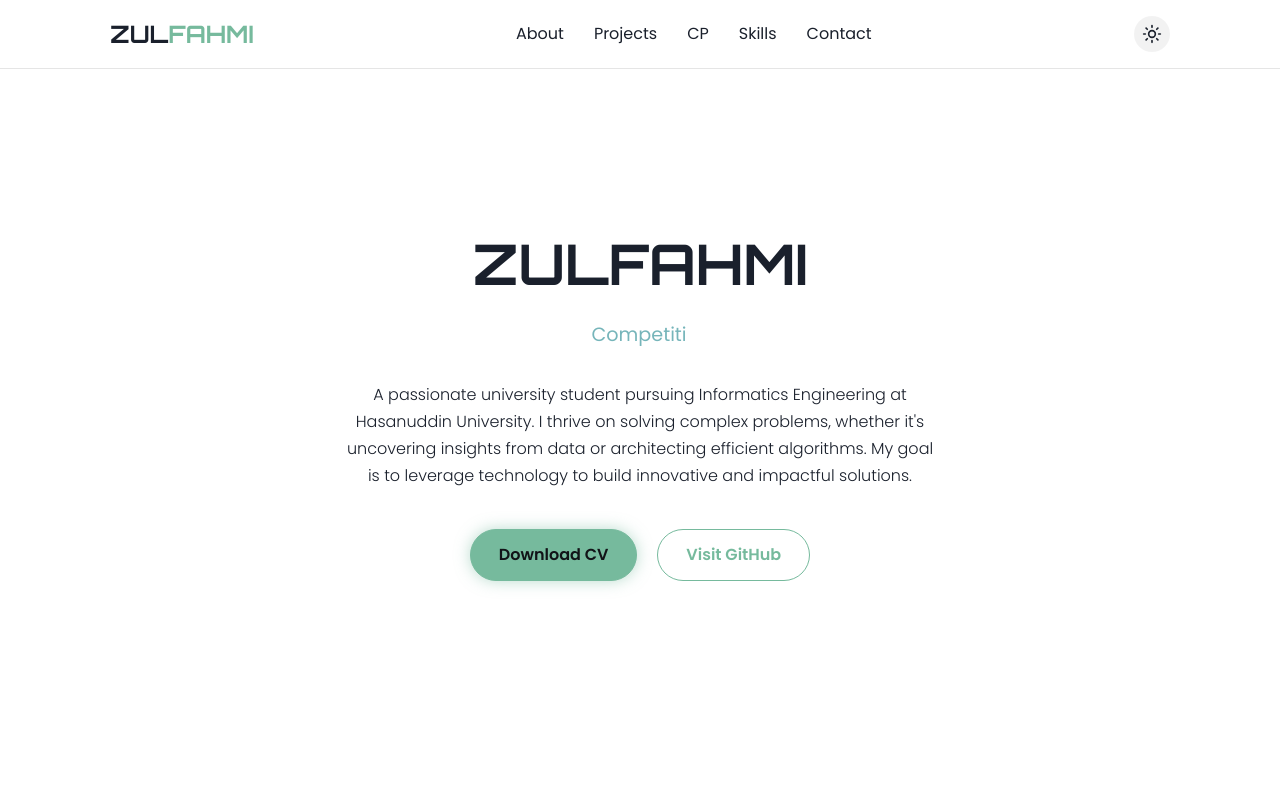
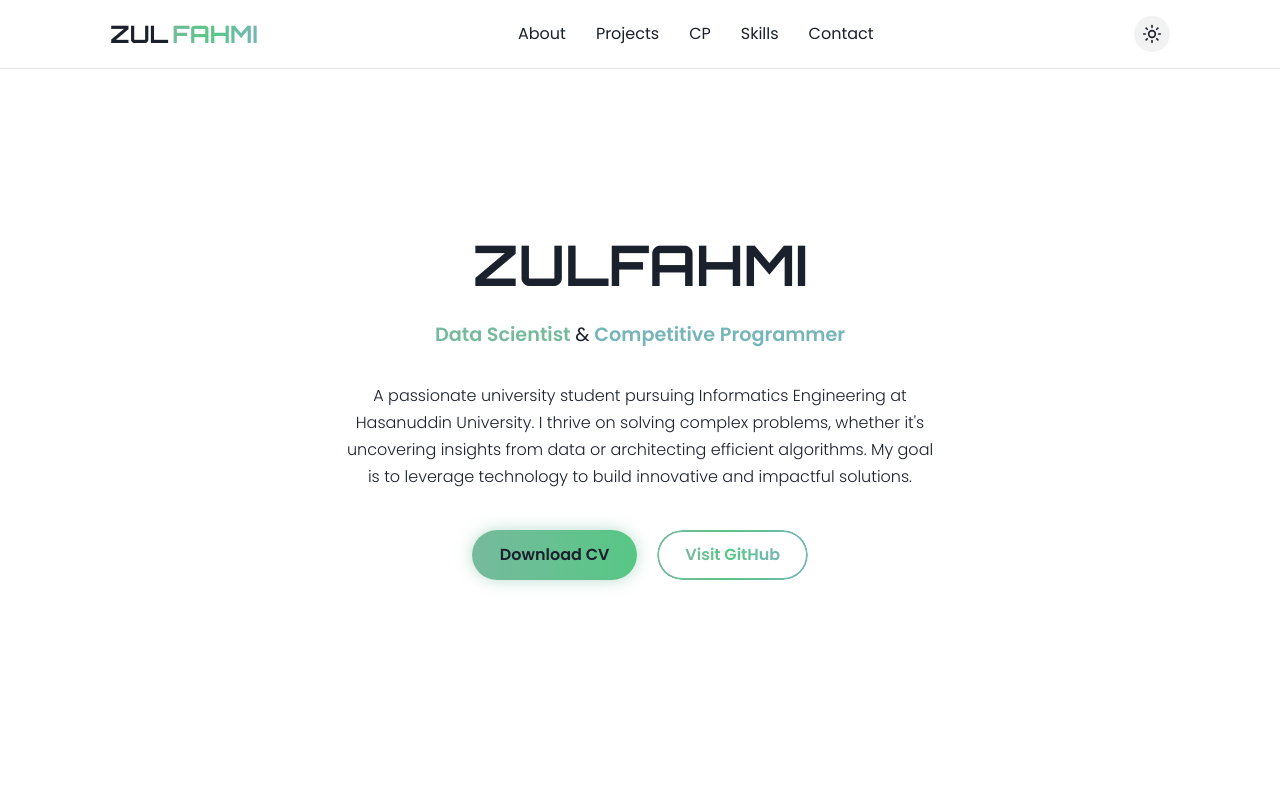
Before and after one commit to ZulfahmiCP/Portofolio-Website, a React (Create React App) app: page / in a window 1280 px wide. Shown: the top 800 px of the page. Built offline with nearby package versions, Linux system fonts and the light colour scheme.

Commit message:
Change the colors to gradients

```diff
--- a/src/components/About/About.jsx
+++ b/src/components/About/About.jsx
@@ -19,7 +19,9 @@ const About = () => {
         <div className="about-content">
           <h1>ZULFAHMI</h1>
           <p className="tagline">
-            <span id="typing-effect">{typedText}</span>
+            <span className="primary-text">Data Scientist</span>
+            <span className="separator"> & </span>
+            <span className="secondary-text">Competitive Programmer</span>
           </p>
           <p>
             A passionate university student pursuing Informatics Engineering at Hasanuddin University.
@@ -37,7 +39,7 @@ const About = () => {
               rel="noopener noreferrer"
               className="btn btn-secondary"
             >
-              Visit GitHub
+             <span>Visit GitHub</span>
             </a>
           </div>
         </div>
--- a/src/components/Footer/Footer.jsx
+++ b/src/components/Footer/Footer.jsx
@@ -12,7 +12,7 @@ const Footer = () => {
   return (
     <footer id="contact" className="main-footer">
       <div className="container footer-content">
-        <h3>Get In Touch</h3>
+        <h3 className="footer-title">Get In Touch</h3>
         <p>Feel free to reach out for collaborations or just a friendly chat!</p>
 
         <div className="social-links">
--- a/src/components/Header/ThemeToggle.jsx
+++ b/src/components/Header/ThemeToggle.jsx
@@ -6,11 +6,22 @@ const ThemeToggle = () => {
   const [darkMode, setDarkMode] = useState(true);
 
   useEffect(() => {
+    // Initialize theme immediately to prevent flash
     const savedTheme = localStorage.getItem('theme') ||
       (window.matchMedia('(prefers-color-scheme: dark)').matches ? 'dark-mode' : 'light-mode');
 
+    // Apply theme before React hydrates
+    document.body.classList.toggle('light-mode', savedTheme === 'light-mode');
     setDarkMode(savedTheme === 'dark-mode');
-    document.body.classList.toggle('light-mode', savedTheme === 'light-mode');
+
+    // Initialize Lucide after slight delay
+    const timer = setTimeout(() => {
+      if (window.lucide) {
+        window.lucide.createIcons();
+      }
+    }, 100);
+
+    return () => clearTimeout(timer);
   }, []);
 
   const toggleTheme = () => {
--- a/src/styles/components/about.css
+++ b/src/styles/components/about.css
@@ -27,15 +27,27 @@
   height: 2rem; /* Reserve space for typing effect */
 }
 
-#typing-effect {
-  border-right: 2px solid var(--secondary-accent);
-  animation: blink-caret .75s step-end infinite;
-  transition: all 0.1s ease-out;
+.tagline {
+  height: 2rem; /* Maintain same height for layout consistency */
+  display: flex;
+  justify-content: center;
+  align-items: center;
+  gap: 0.3rem;
 }
 
-@keyframes blink-caret {
-  from, to { border-color: transparent }
-  50% { border-color: var(--secondary-accent); }
+.primary-text {
+  color: var(--primary-accent);
+  font-weight: 600;
+}
+
+.secondary-text {
+  color: var(--secondary-accent);
+  font-weight: 600;
+}
+
+.separator {
+  color: var(--text-color);
+  font-weight: 400;
 }
 
 .about-content p {
@@ -62,15 +74,18 @@
 }
 
 .btn-primary {
-  background-color: var(--primary-accent);
+  background: var(--primary-gradient);
   color: var(--dark-bg);
   box-shadow: 0 0 15px var(--glow-color);
+  border: none;
+  background-size: 200% auto;
+  transition: all 0.3s ease;
 }
 
 .btn-primary:hover {
-  background-color: transparent;
-  color: var(--primary-accent);
+  background-position: right center;
   box-shadow: 0 0 25px var(--glow-color), 0 0 15px var(--secondary-glow-color);
+  color: var(--dark-bg);
 }
 
 .btn-secondary {
--- a/src/styles/components/footer.css
+++ b/src/styles/components/footer.css
@@ -5,6 +5,13 @@
   text-align: center;
   border-top: 1px solid var(--glass-border);
   transition: background-color 0.3s ease;
+}
+
+.footer-title {
+  background: var(--primary-gradient);
+  -webkit-background-clip: text;
+  background-clip: text;
+  color: transparent;
 }
 
 .footer-content h3 {
--- a/src/styles/components/header.css
+++ b/src/styles/components/header.css
@@ -29,7 +29,12 @@
 }
 
 .logo span {
-  color: var(--primary-accent);
+  background: var(--primary-gradient);
+  -webkit-background-clip: text;
+  background-clip: text;
+  color: transparent;
+  display: inline-block;
+  padding-left: 4px; /* Adjust spacing as needed */
 }
 
 .main-nav ul {
@@ -76,6 +81,14 @@
 .main-nav a:hover::after,
 .main-nav a.active::after {
   width: 100%;
+  background: var(--primary-gradient);
+}
+
+.main-nav a.active {
+  background: var(--primary-gradient);
+  -webkit-background-clip: text;
+  background-clip: text;
+  color: transparent;
 }
 
 .theme-toggle-button {
@@ -158,6 +171,22 @@ input:checked + .slider:before {
   color: var(--secondary-accent);
 }
 
+.light-mode .btn-primary {
+  color: var(--light-text);
+}
+
+.light-mode .section-title {
+  background: var(--primary-gradient);
+  -webkit-background-clip: text;
+  background-clip: text;
+}
+
+.main-header.scrolled {
+  border-bottom: 1px solid transparent;
+  background-origin: border-box;
+  border-image: var(--primary-gradient) 1;
+}
+
 @media (max-width: 768px) {
   .main-nav {
     display: none;
--- a/src/styles/components/projects.css
+++ b/src/styles/components/projects.css
@@ -18,7 +18,14 @@
 }
 
 .project-card:hover {
-  transform: translateY(-10px);
+  border-color: transparent;
+  background: linear-gradient(
+    var(--card-bg),
+    var(--card-bg)
+  ),
+  var(--primary-gradient);
+  background-origin: border-box;
+  background-clip: padding-box, border-box;
   box-shadow: 0 10px 20px rgba(0,0,0,0.2), 0 0 20px var(--secondary-glow-color);
 }
 
@@ -130,6 +137,8 @@
   z-index: 500;
 }
 
+
+
 /* Responsive Design */
 @media (max-width: 768px) {
   .projects-grid {
--- a/src/styles/components/skills.css
+++ b/src/styles/components/skills.css
@@ -18,7 +18,14 @@
 
 .skill-category:hover {
   transform: scale(1.05);
-  border-color: var(--secondary-accent);
+  border-color: transparent;
+  background: linear-gradient(
+    var(--card-bg),
+    var(--card-bg)
+  ),
+  var(--primary-gradient);
+  background-origin: border-box;
+  background-clip: padding-box, border-box;
 }
 
 .skill-category h3 {
--- a/src/styles/global.css
+++ b/src/styles/global.css
@@ -46,12 +46,7 @@ section {
   font-size: 2.5rem;
   text-align: center;
   margin-bottom: 60px;
-  color: var(--primary-accent);
-  text-shadow: 0 0 10px var(--glow-color);
-}
-
-.section-title {
-  background: linear-gradient(90deg, rgba(118, 186, 157, 1) 0%, rgba(87, 199, 133, 1) 50%, rgba(118, 181, 186, 1) 100%);
+  background: var(--primary-gradient);
   -webkit-background-clip: text;
   background-clip: text;
   color: transparent;
@@ -72,26 +67,90 @@ section {
 }
 
 .btn-primary {
-  background-color: var(--primary-accent);
+  background: var(--primary-gradient);
   color: var(--dark-bg);
   box-shadow: 0 0 15px var(--glow-color);
+  border: none;
+  background-size: 200% auto;
+  transition: all 0.3s ease;
 }
 
 .btn-primary:hover {
-  background-color: transparent;
-  color: var(--primary-accent);
+  background-position: right center;
   box-shadow: 0 0 25px var(--glow-color), 0 0 15px var(--secondary-glow-color);
+  color: var(--dark-bg);
 }
 
 .btn-secondary {
-  background-color: transparent;
+  position: relative;
+  background: transparent;
   color: var(--primary-accent);
+  border: none;
+  z-index: 1;
+  overflow: hidden;
+}
+
+.btn-secondary::before {
+  content: '';
+  position: absolute;
+  top: 0;
+  left: 0;
+  right: 0;
+  bottom: 0;
+  border: 2px solid transparent;
+  border-radius: 50px;
+  background: var(--secondary-gradient-border) border-box;
+  -webkit-mask:
+    linear-gradient(#fff 0 0) padding-box,
+    linear-gradient(#fff 0 0);
+  -webkit-mask-composite: destination-out;
+  mask-composite: exclude;
+  z-index: -1;
 }
 
 .btn-secondary:hover {
-  background-color: var(--primary-accent);
+  background: transparent;
+  color: white;
+}
+
+.btn-secondary:hover::after {
+  content: '';
+  position: absolute;
+  top: 0;
+  left: 0;
+  right: 0;
+  bottom: 0;
+  background: var(--secondary-gradient-border);
+  z-index: -1;
+  border-radius: 50px;
+  opacity: 0.2;
+}
+
+/* For text gradient on hover */
+.btn-secondary span {
+  background: var(--secondary-gradient-text);
+  -webkit-background-clip: text;
+  background-clip: text;
+  color: transparent;
+  transition: all 0.3s ease;
+}
+
+.btn-secondary:hover span {
+  text-shadow: 0 0 10px rgba(255, 255, 255, 0.3);
+}
+
+.light-mode .btn-secondary {
+  background: transparent;
+}
+
+.light-mode .btn-secondary:hover {
   color: var(--dark-bg);
-  box-shadow: 0 0 15px var(--glow-color);
+}
+
+.light-mode .btn-secondary span {
+  background: var(--secondary-gradient-text);
+  -webkit-background-clip: text;
+  background-clip: text;
 }
 
 /* Tag Styles */
--- a/src/styles/variables.css
+++ b/src/styles/variables.css
@@ -1,23 +1,38 @@
 :root {
-  /* Color Palette */
+  /* Update your color variables */
+  --primary-gradient: linear-gradient(90deg,
+    rgba(118, 186, 157, 1) 0%,
+    rgba(87, 199, 133, 1) 50%,
+    rgba(118, 181, 186, 1) 100%);
+  /* --primary-gradient: linear-gradient(264deg, #DF8908 -5.09%, #B415FF 106.28%); */
+
+    --secondary-gradient-border: linear-gradient(90deg,
+    rgba(118, 186, 157, 1) 0%,
+    rgba(87, 199, 133, 1) 50%,
+    rgba(118, 181, 186, 1) 100%);
+
+  --secondary-gradient-text: linear-gradient(90deg,
+    rgba(118, 186, 157, 1) 0%,
+    rgba(87, 199, 133, 1) 50%,
+    rgba(118, 181, 186, 1) 100%);
+
+  --primary-accent: #76BA9D;
+  --secondary-accent: #76B5BA;
+
+  /* Update glow effects to use first gradient color */
+  --glow-color: rgba(118, 186, 157, 0.5);
+  --secondary-glow-color: rgba(118, 181, 186, 0.4);
+
+  /* Rest of your variables remain the same */
   --dark-bg: #111317;
   --light-bg: rgba(255, 255, 255, 0.7);
-  --gradient: linear-gradient(90deg,rgba(118, 186, 157, 1) 0%, rgba(87, 199, 133, 1) 50%, rgba(118, 181, 186, 1) 100%);
-  --primary-accent: #76BA9D;
-  --secondary-accent: #76B5BA;
-  --glow-color: rgba(118, 186, 157, 0.5);
-  --secondary-glow-color: rgba(118, 181, 186, 0.4);
   --glass-bg: rgba(255, 255, 255, 0.05);
   --glass-border: rgba(255, 255, 255, 0.1);
   --dark-text: #EAEAEA;
   --light-text: #1a202c;
   --card-bg: #1a1c20;
-
-  /* Typography */
   --font-heading: 'Orbitron', sans-serif;
   --font-body: 'Poppins', sans-serif;
-
-  /* Base Theme - Dark Mode */
   --bg-color: var(--dark-bg);
   --text-color: var(--dark-text);
   --header-bg: rgba(17, 19, 23, 0.8);
```
